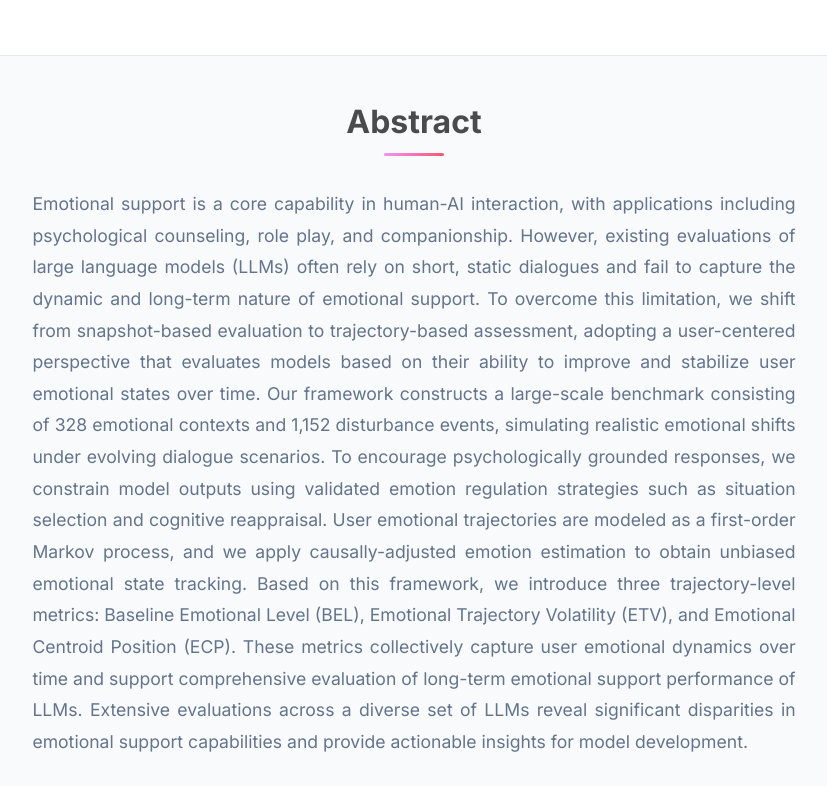
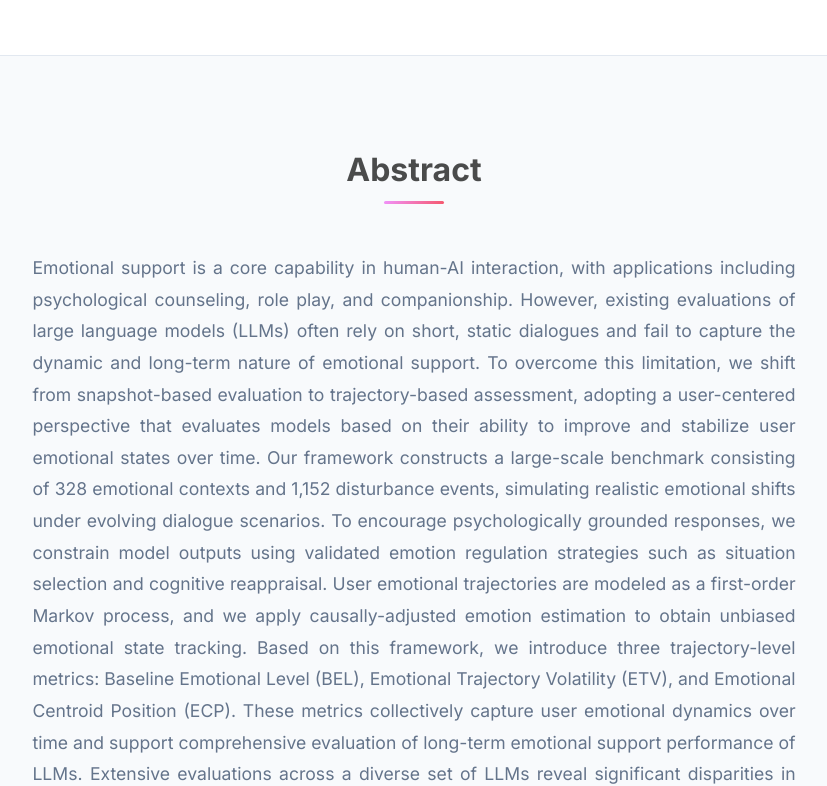
Before and after one commit to RuoChoXio/ETrajEval, a plain HTML site: page docs/index.html in a window 1280 px wide. Shown: the part 1284-2070 px from the top of the page, without its empty margins (226-1053 px from the left). Drawn offline with nearby package versions, Linux system fonts and the light colour scheme; some icons are missing.

Commit message:
fix a bug

```diff
--- a/docs/static/css/index.css
+++ b/docs/static/css/index.css
@@ -426,6 +426,7 @@ body {
   margin-bottom: 2rem !important;
   position: relative;
   padding-bottom: 1rem;
+  margin-top: 3rem !important;
 }
 
 .title.is-3::after {
@@ -1501,12 +1502,12 @@ a:focus {
 
   /* a) 减小包裹标题的 .hero-body 的下内边距 */
   .hero.is-light > .hero-body:first-child {
-    padding-bottom: 2.5rem; /* 原为 4rem，大幅缩小 */
+    padding-bottom: 4rem; /* 原为 4rem，大幅缩小 */
   }
 
   /* b) 确保标题本身的下外边距不会过大 */
   .hero.is-light .title.is-3 {
-    margin-bottom: 2rem !important; /* 保持一个合理的标题间距 */
+    margin-bottom: 3rem !important; /* 保持一个合理的标题间距 */
   }
 
 
```
